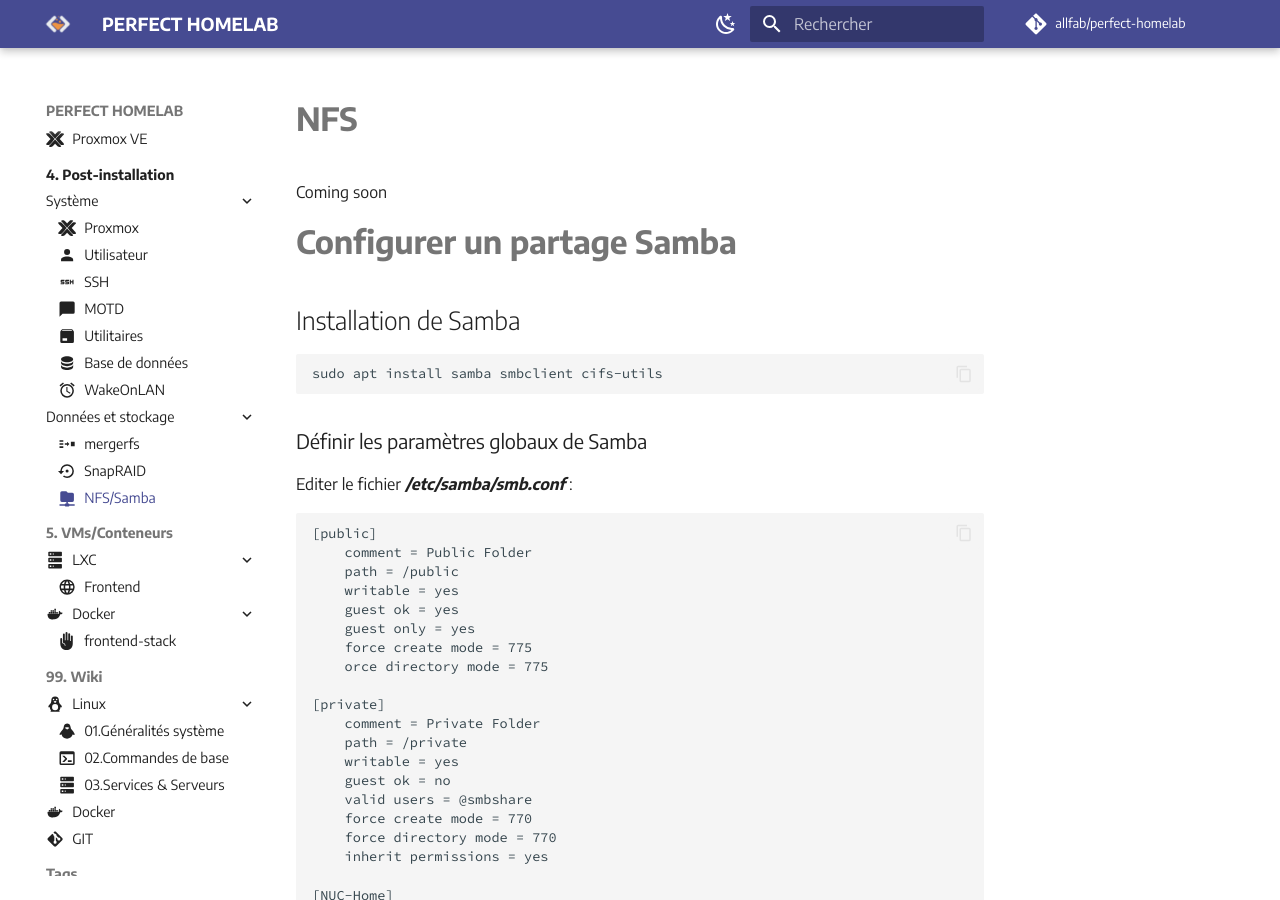
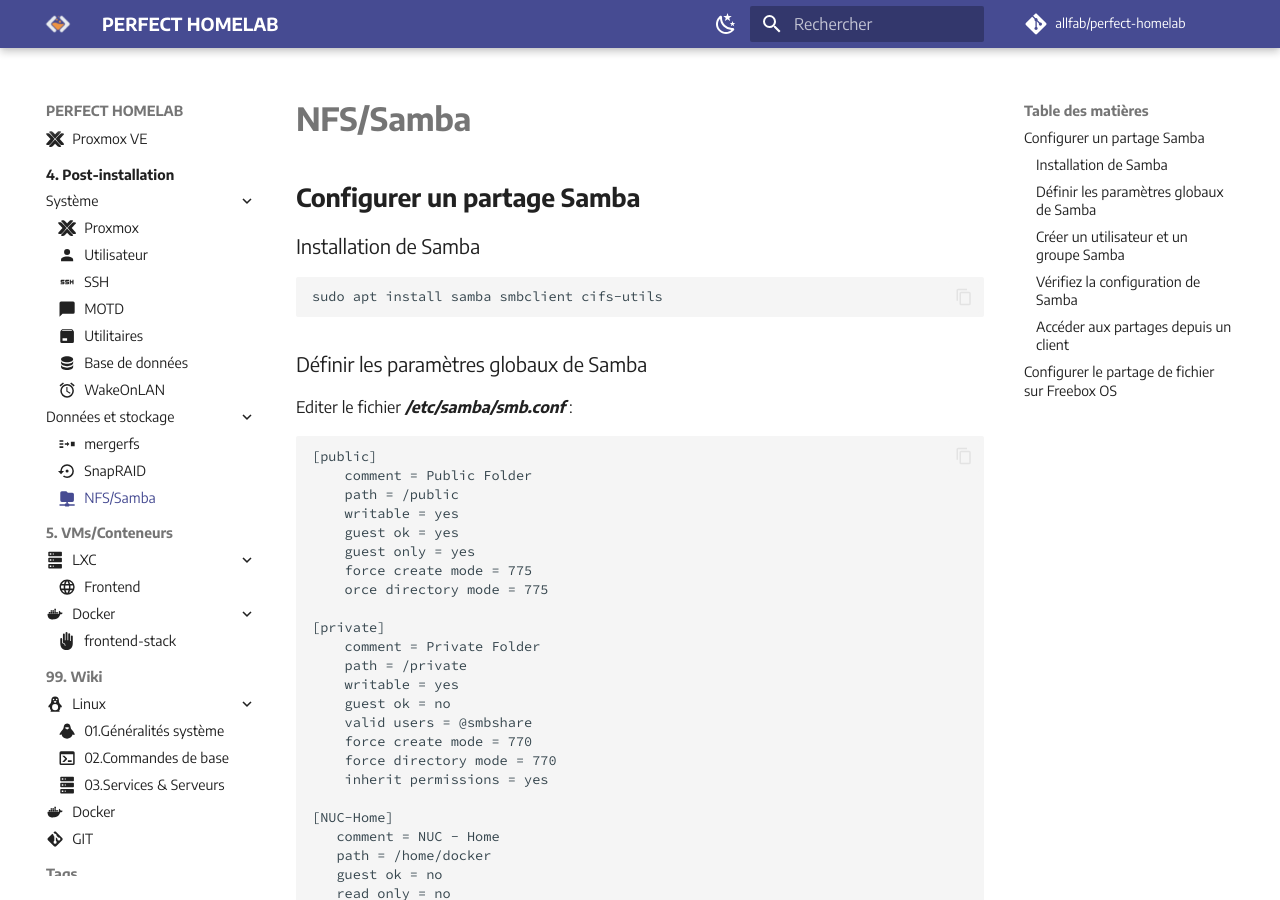
Before and after one commit to allfab/perfect-homelab, an MkDocs documentation site: the page built from docs/post-install/data-storage/nfs-samba.md, in a window 1280 px wide and 900 px high. Built offline with MkDocs 1.6.1 and Material for MkDocs 9.7.7, drawn with Linux system fonts in a browser that asks for light colours; comment, search, counter and statistics services are not loaded.

````diff
--- a/docs/post-install/data-storage/nfs-samba.md
+++ b/docs/post-install/data-storage/nfs-samba.md
@@ -3,13 +3,11 @@
 icon: material/folder-network
 ---
 
-# **NFS**
+# **NFS/Samba**
 
-Coming soon
+## **Configurer un partage Samba**
 
-# **Configurer un partage Samba**
-
-## Installation de Samba
+### Installation de Samba
 ``` bash
 sudo apt install samba smbclient cifs-utils
 ```
@@ -110,7 +108,7 @@
 smbclient '\\localhost\private' -U sambauser
 ```
 
-# Configurer le partage de fichier sur Freebox OS
+## Configurer le partage de fichier sur Freebox OS
 
 - Prérequis :
 	- Sur la console d'administration du routeur Freebox : http://mafreebox.freebox.fr/
````
